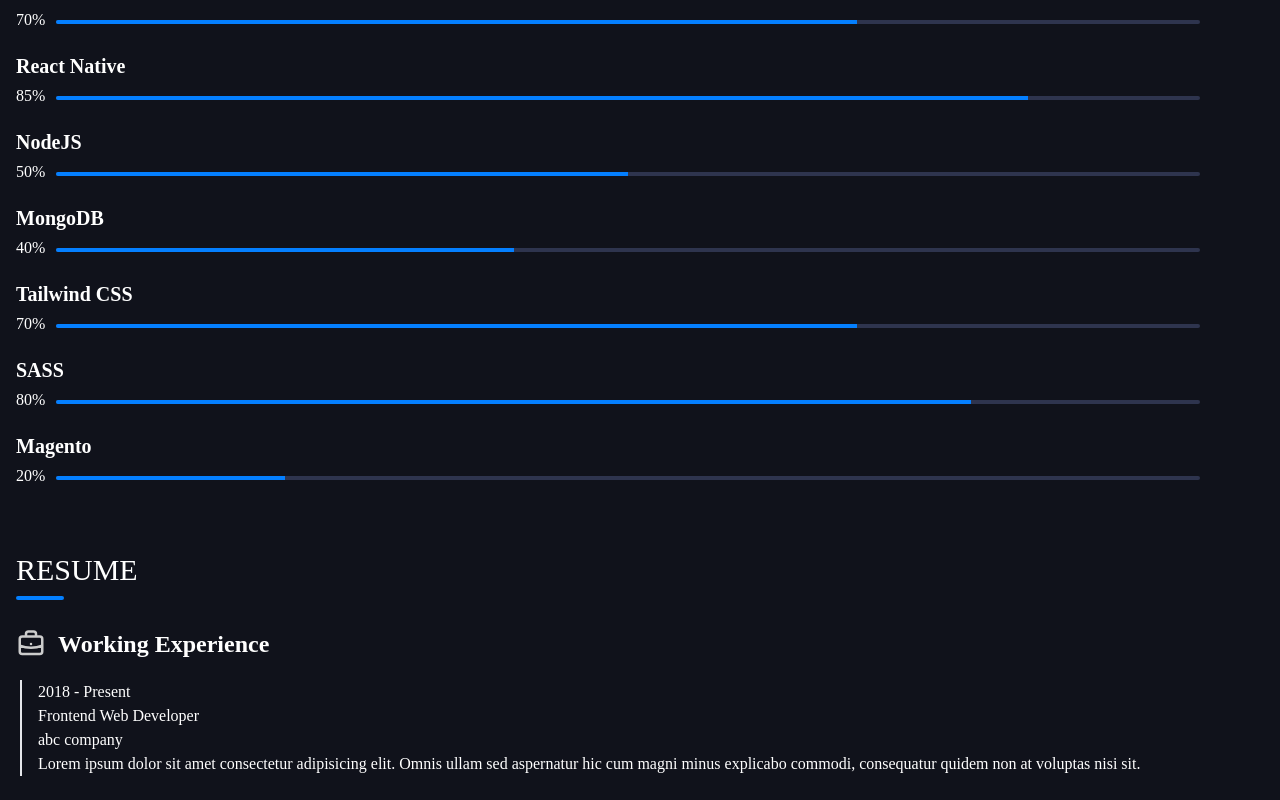
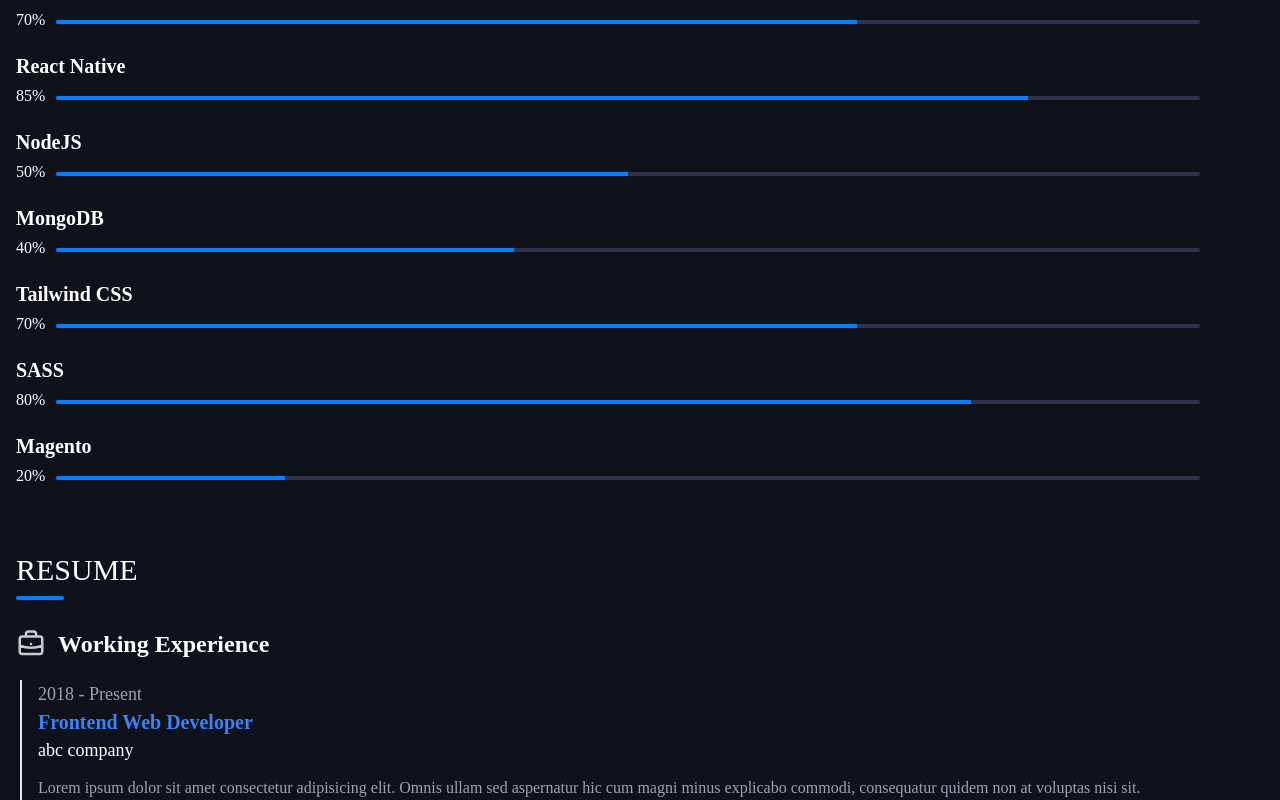
Before and after one commit to lucifer2355/portfolio-2, a Next.js app: page /resume in a window 1280 px wide. Shown: the part 548-1348 px from the top of the page. Before the commit the page ends 1324 px from the top, so only its background shows below. Built offline with nearby package versions, Linux system fonts and the light colour scheme; what tailwindcss-pseudo-elements would draw is missing.

Commit message:
add work text style

```diff
--- a/components/WorkAndQualifications.jsx
+++ b/components/WorkAndQualifications.jsx
@@ -10,10 +10,12 @@ const WorkAndQualifications = () => {
       </div>
       <div className='border-l-2 pl-4 ml-1 mt-5 border-gray-200 h-auto'>
         <div className='w-11/12 flex flex-col'>
-          <span className=''>2018 - Present</span>
-          <span className=''>Frontend Web Developer</span>
-          <span className=''>abc company</span>
-          <p className='text-justify'>
+          <span className='text-gray-400 text-lg'>2018 - Present</span>
+          <span className='text-xl text-blue-500 text-opacity-100 font-bold'>
+            Frontend Web Developer
+          </span>
+          <span className='text-lg text-white font-thin'>abc company</span>
+          <p className='text-justify text-gray-400 mt-3'>
             Lorem ipsum dolor sit amet consectetur adipisicing elit. Omnis ullam
             sed aspernatur hic cum magni minus explicabo commodi, consequatur
             quidem non at voluptas nisi sit.
```
